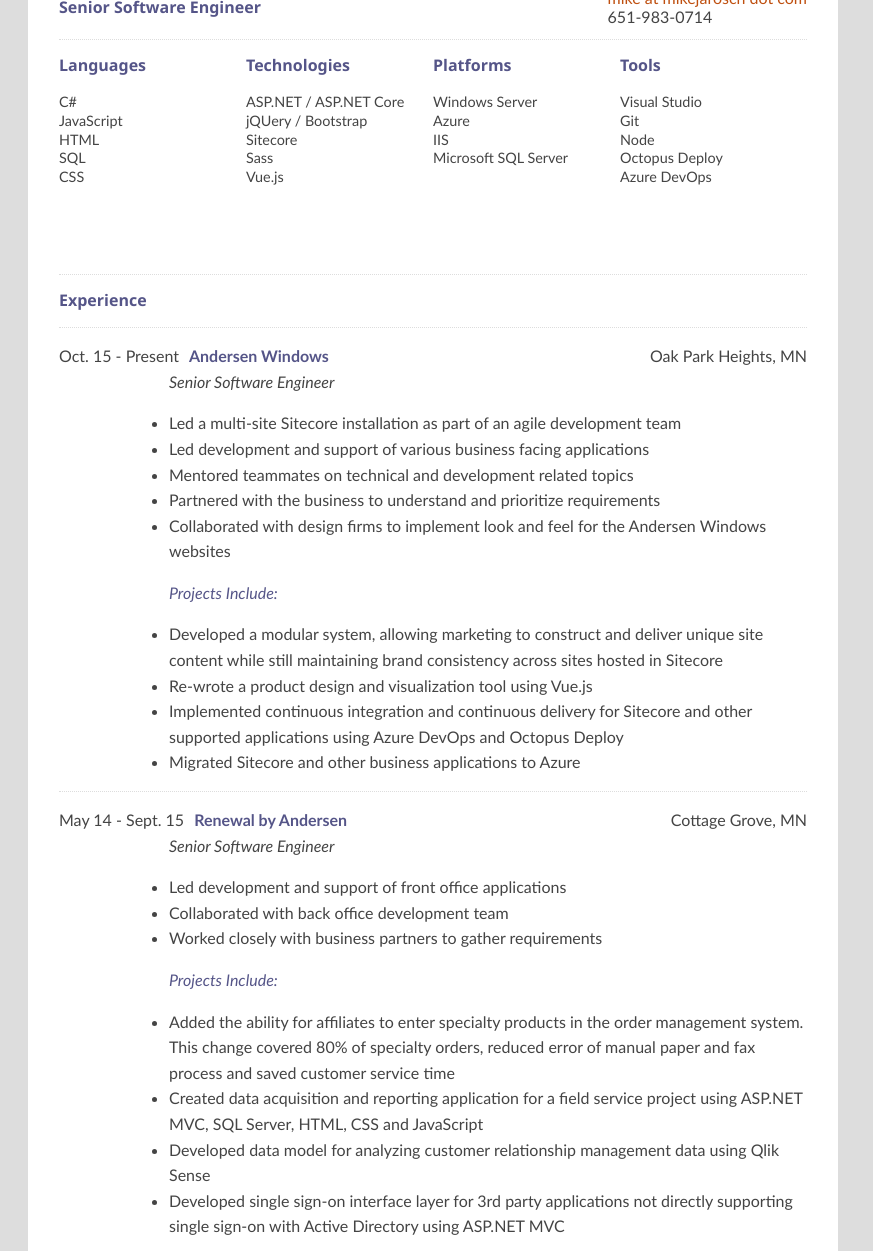
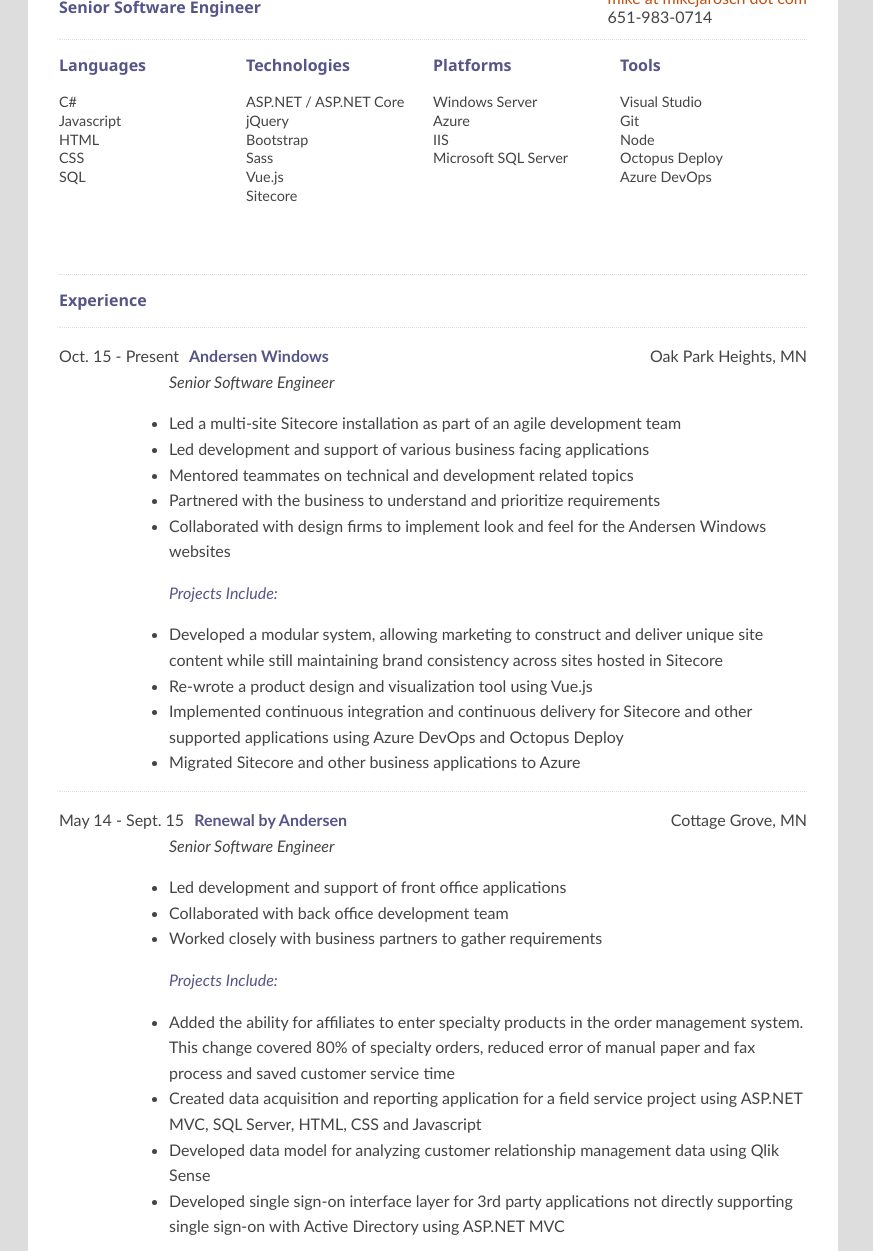
Before and after one commit to mjarosch/mjarosch.github.io, a plain HTML site: page Mike_Jarosch_Resume.htm in a window 1280 px wide. Shown: the part 49-1300 px from the top of the page, without its empty margins (0-873 px from the left). Drawn offline with Linux system fonts and the light colour scheme.

Commit message:
Resume tweeks

```diff
--- a/Mike_Jarosch_Resume_October_2020.htm
+++ b/Mike_Jarosch_Resume.htm
@@ -326,20 +326,21 @@
 							<h2>Languages</h2>
 							<ul>
 								<li>C#</li>
-								<li>JavaScript</li>
+								<li>Javascript</li>
 								<li>HTML</li>
+								<li>CSS</li>
 								<li>SQL</li>
-								<li>CSS</li>
 							</ul>
 						</div>
 						<div id="technologies" class="skillList">
 							<h2>Technologies</h2>
 							<ul>
 								<li>ASP.NET / ASP.NET Core</li>
-								<li>jQUery / Bootstrap</li>
-								<li>Sitecore</li>
+								<li>jQuery</li>
+								<li>Bootstrap</li>
 								<li>Sass</li>
 								<li>Vue.js</li>
+								<li>Sitecore</li>
 							</ul>
 						</div>
 						<div id="platforms" class="skillList">
@@ -403,7 +404,7 @@
 								<div class="subhead">Projects Include:</div>
 								<ul class="highlights">
 									<li>Added the ability for affiliates to enter specialty products in the order management system. This change covered 80% of specialty orders, reduced error of manual paper and fax process and saved customer service time
-									<li>Created data acquisition and reporting application for a field service project using ASP.NET MVC, SQL Server, HTML, CSS and JavaScript
+									<li>Created data acquisition and reporting application for a field service project using ASP.NET MVC, SQL Server, HTML, CSS and Javascript
 									<li>Developed data model for analyzing customer relationship management data using Qlik Sense
 									<li>Developed single sign-on interface layer for 3rd party applications not directly supporting single sign-on with Active Directory using ASP.NET MVC
 	 							</ul> <!-- end highlights -->
```
Also changed, not shown: index.html (+1 -1 lines), 4 other files.
